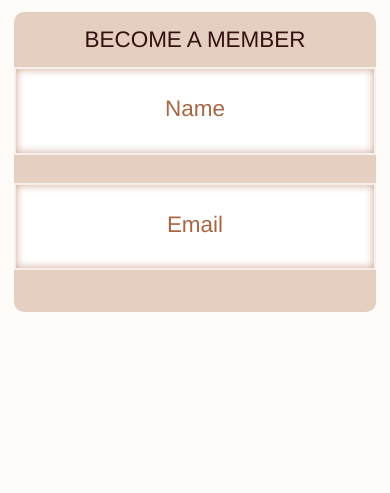
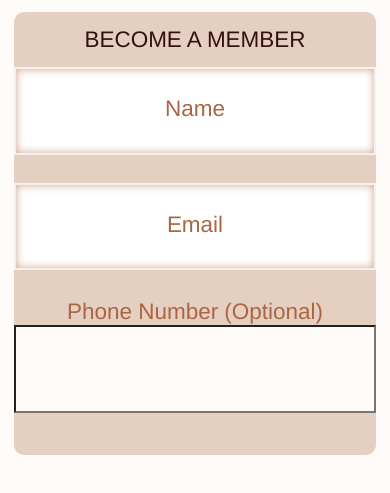
Before and after one commit to Shameemah/project1-onboarding, a plain HTML site: page index.html in a window 390 px wide. Shown: the part 183-676 px from the top of the page. Drawn offline with nearby package versions, Linux system fonts and the light colour scheme.

Commit message:
included telephone number input

```diff
--- a/index.html
+++ b/index.html
@@ -30,11 +30,15 @@
             <ol>
             	<li id="input-name">
                 <label for="name">Name</label>
-                <input type="text" name="name" id="name" />
+                <input type="text" name="name" id="name" autocomplete="name"/>
               </li>
               <li id="input-email">
                 <label for="email">Email</label>
                 <input type="email" name="email" id="email" autocomplete="email" pattern="^.+@.+$"/>
+              </li>
+              <li id="input-number">
+                <label for="number">Phone Number (Optional)</label>
+                <input type="tel" name="number" id="number" autocomplete="tel" />
               </li>
               <li id="input-submit">
                 <input type="submit" name="submit" id="submit" value="Join!" />
```
